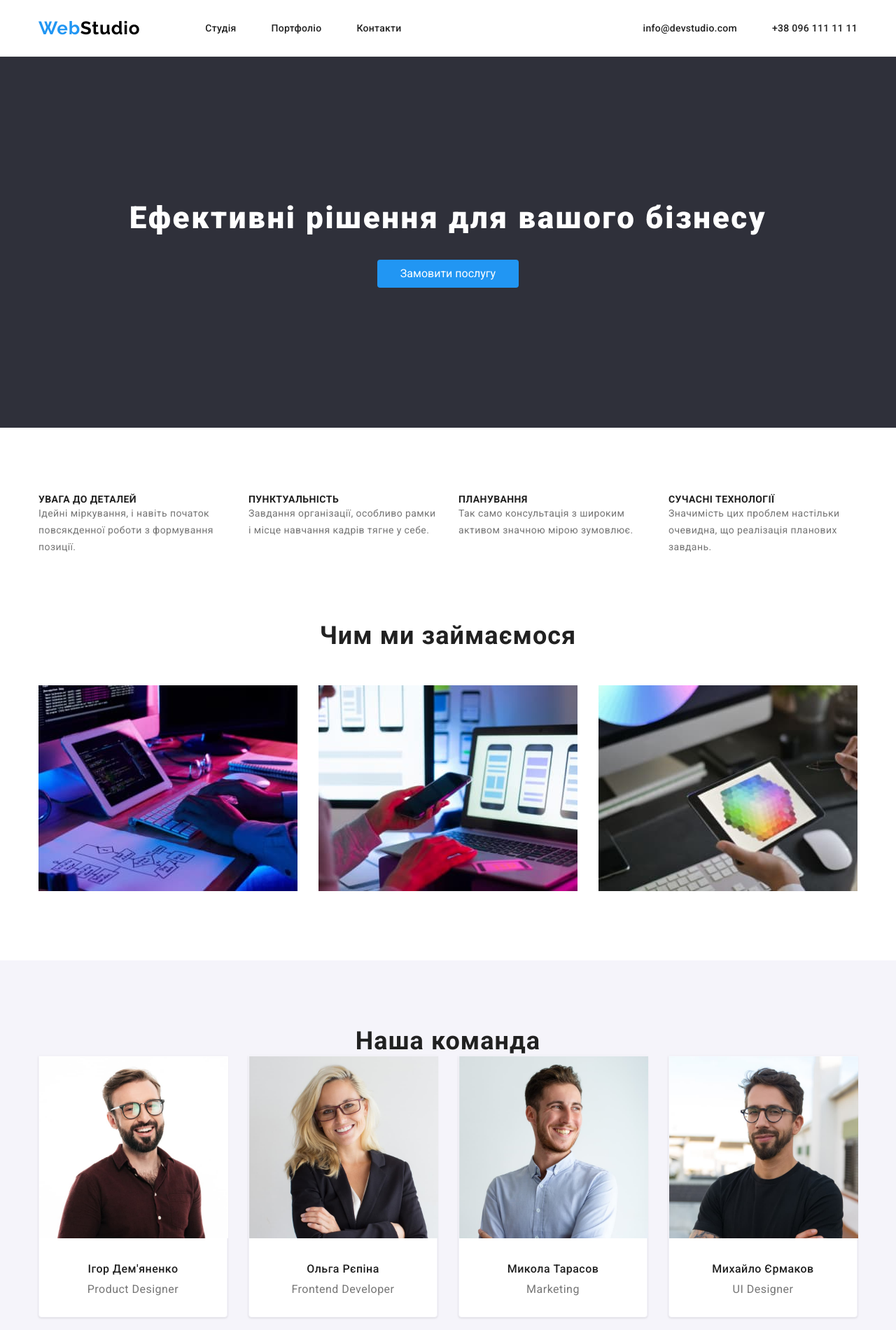
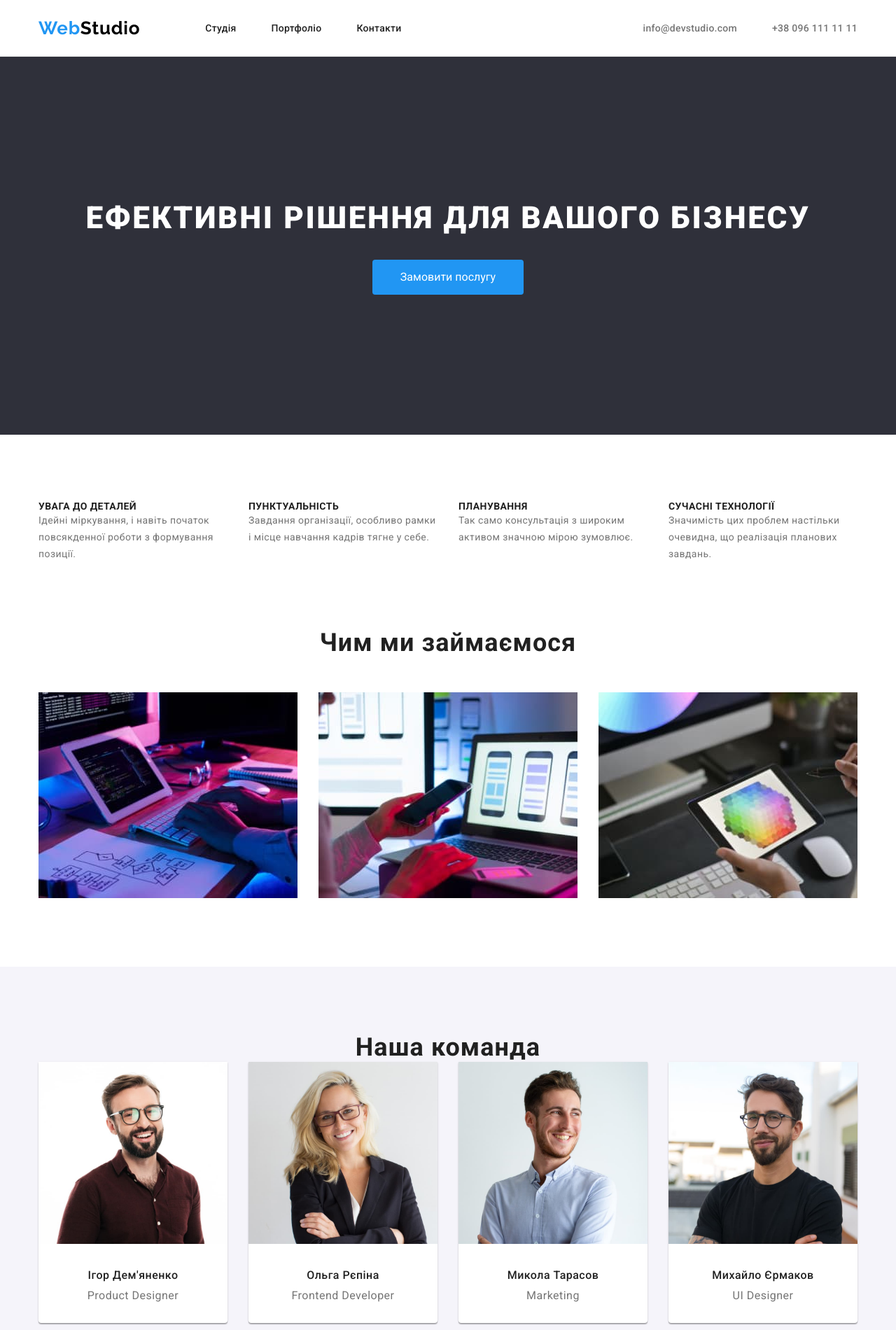
Before and after one commit to Andryuxa-man/goit-markup-hw-03, a plain HTML site: page index.html in a window 1280 px wide. Shown: the top 1900 px of the page at 70% size. Drawn offline with nearby package versions, Linux system fonts and the light colour scheme.

Commit message:
виправлено

```diff
--- a/css/styles.css
+++ b/css/styles.css
@@ -91,14 +91,21 @@ header {
     margin-left: auto;
 }
 
-.site-nav .link,
-.contact .link {
+.site-nav .link {
     font-weight: 500;
     font-size: 14px;
     line-height: calc(16 / 14);
     letter-spacing: 0.02em;
     color: var(--title-text-color);
 }
+
+.contact .link {
+     font-weight: 500;
+     font-size: 14px;
+     line-height: calc(16 / 14);
+     letter-spacing: 0.02em;
+     color: var(--primary-text-color);
+ }
 
 .site-nav .link:hover,
 .site-nav .link:focus,
@@ -120,6 +127,8 @@ header {
 }
 
 .hero-button {
+    width: 216px;
+    height: 50px;
     margin-top: 30px;
     padding: 10px 32px;
     border-radius: 4px;
@@ -135,6 +144,7 @@ header {
     line-height: 60px;
     text-align: center;
     letter-spacing: 0.06em;
+    text-transform: uppercase;
 }
 
 .section-title {
@@ -210,12 +220,11 @@ header {
 .team .item {
     background-color: #fff;
     width: 270px;
-    border: 1px solid #F5F4FA;
     border-bottom-left-radius: 4px;
     border-bottom-right-radius: 4px;
-    box-shadow: 0px 2px 1px 0px #00000033;
-    box-shadow: 0px 1px 1px 0px #00000024;
-    box-shadow: 0px 1px 3px 0px #0000001F;
+    box-shadow: 0 2px 1px rgba(0, 0, 0, 0.2),
+                0 1px 1px rgba(0, 0, 0, 0.14),
+                0 1px 3px rgba(0, 0, 0, 0.12);
 }
 
 .team-title {
@@ -234,7 +243,11 @@ header {
     line-height: 19px;
     text-align: center;
     letter-spacing: 0.03em;
-    margin-bottom: 30px;
+    /* margin-bottom: 30px; */
+}
+
+.team-list .item {
+    padding-bottom: 30px;
 }
 
 /* Footer */
@@ -243,6 +256,11 @@ footer {
     background-color: #2F303A;
     padding-top: 60px;
     padding-bottom: 60px;
+    font-style: normal;
+}
+
+address {
+    font-style: normal;
 }
 
 .logo-footer {
```
